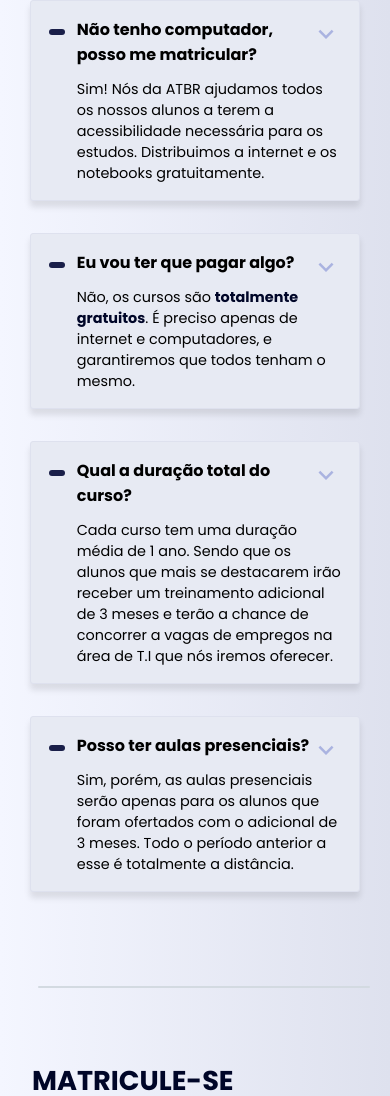
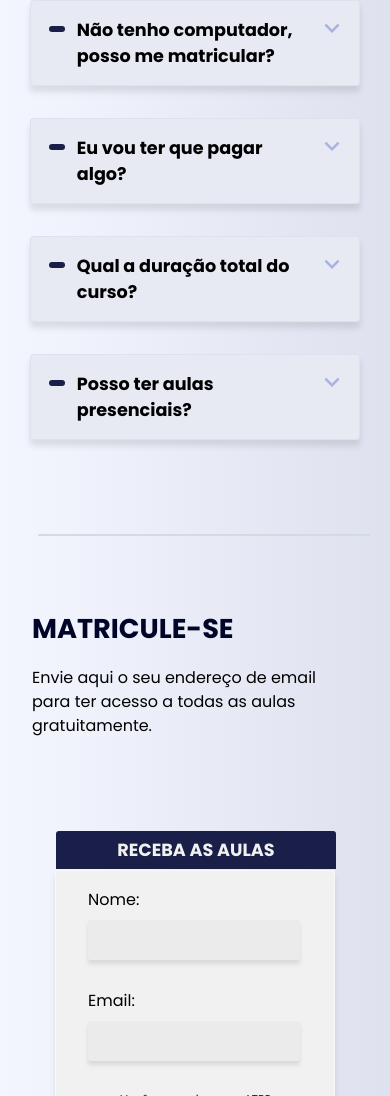
Before and after one commit to MatheusBaganha/ATBR, a plain HTML site: page index.html in a window 390 px wide. Shown: the part 2600-3696 px from the top of the page. Drawn offline with Linux system fonts and the light colour scheme.

Commit message:
feature toggleDuvidas

```diff
--- a/index.html
+++ b/index.html
@@ -83,39 +83,24 @@
     <section class="sectionDuvidas">
       <dl data-animar class="containerDuvidas">
         <article class="containerPergunta">
-          <dt>
-            <h3 class="pergunta">Não tenho computador, posso me matricular?</h3>
-          </dt>
-          <dd>
-            <p class="resposta">Sim! Nós da ATBR ajudamos todos os nossos alunos a terem a acessibilidade necessária para os estudos. Distribuimos a internet e os notebooks gratuitamente.</p>
+          <dt data-pergunta class="pergunta">Não tenho computador, posso me matricular?</dt>
+          <dd data-resposta class="resposta aberto">Sim! Nós da ATBR ajudamos todos os nossos alunos a terem a acessibilidade necessária para os estudos. Distribuimos a internet e os notebooks gratuitamente.</dd>
+        </article>
+
+        <article class="containerPergunta">
+          <dt data-pergunta class="pergunta">Eu vou ter que pagar algo? </dt>
+          <dd data-resposta class="resposta">Não, os cursos são <strong>totalmente gratuitos</strong>. É preciso apenas de internet e computadores, e garantiremos que todos tenham o mesmo.
           </dd>
         </article>
 
         <article class="containerPergunta">
-          <dt>
-            <h3 class="pergunta">Eu vou ter que pagar algo?</h3>
-          </dt>
-          <dd>
-            <p class="resposta">Não, os cursos são <strong>totalmente gratuitos</strong>. É preciso apenas de internet e computadores, e garantiremos que todos tenham o mesmo. </p>
-          </dd>
+          <dt data-pergunta class="pergunta">Qual a duração total do curso?</dt>
+          <dd data-resposta class="resposta">Cada curso tem uma duração média de 1 ano. Sendo que os alunos que mais se destacarem irão receber um treinamento adicional de 3 meses e terão a chance de concorrer a vagas de empregos na área de T.I que nós iremos oferecer.</dd>
         </article>
 
         <article class="containerPergunta">
-          <dt>
-            <h3 class="pergunta">Qual a duração total do curso?</h3>
-          </dt>
-          <dd>
-            <p class="resposta">Cada curso tem uma duração média de 1 ano. Sendo que os alunos que mais se destacarem irão receber um treinamento adicional de 3 meses e terão a chance de concorrer a vagas de empregos na área de T.I que nós iremos oferecer.</p>
-          </dd>
-        </article>
-
-        <article class="containerPergunta">
-          <dt>
-            <h3 class="pergunta">Posso ter aulas presenciais?</h3>
-          </dt>
-          <dd>
-            <p class="resposta">Sim, porém, as aulas presenciais serão apenas para os alunos que foram ofertados com o adicional de 3 meses. Todo o período anterior a esse é totalmente a distância.</p>
-          </dd>
+          <dt data-pergunta class="pergunta">Posso ter aulas presenciais?</dt>
+          <dd data-resposta class="resposta">Sim, porém, as aulas presenciais serão apenas para os alunos que foram ofertados com o adicional de 3 meses. Todo o período anterior a esse é totalmente a distância.</dd>
         </article>
       </dl>
     </section>
@@ -168,7 +153,7 @@
       <p>02020-020</p>
     </article>
   </footer>
-  <script type="module" src="script.js"></script>
+  <script type="module" defer src="script.js"></script>
 </body>
 
 </html>
--- a/js/menuMobile.js
+++ b/js/menuMobile.js
@@ -1,9 +1,9 @@
 export default function menuMobile() {
   const menuBtn = document.querySelector('[data-menuBtn]');
-  const classActive = 'active'
+  const classActive = 'active';
 
   function toggleMenu(event) {
-    if(event.type === 'touchstart') {
+    if (event.type === 'touchstart') {
       event.preventDefault();
     }
     const nav = document.querySelector('[data-nav]');
@@ -11,7 +11,7 @@ export default function menuMobile() {
 
     const isActive = nav.classList.contains(classActive);
     event.currentTarget.setAttribute('aria-expanded', isActive);
-    if(isActive) {
+    if (isActive) {
       event.currentTarget.setAttribute('aria-label', 'Fechar Menu');
     } else {
       event.currentTarget.setAttribute('aria-label', 'Abrir Menu');
--- /dev/null
+++ b/js/toggleDuvidas.js
@@ -0,0 +1,23 @@
+export default function toggleDuvidas() {
+  const perguntas = document.querySelectorAll('[data-pergunta]');
+  const classAbrir = 'abrir';
+
+  function togglePergunta(pergunta) {
+    pergunta.target.nextElementSibling.classList.toggle(classAbrir);
+    pergunta.target.parentNode.classList.toggle(classAbrir);
+
+    const aberto = pergunta.target.nextElementSibling.classList.contains(classAbrir);
+
+    if (aberto) {
+      pergunta.target.setAttribute('aria-label', 'Fechar Pergunta');
+      pergunta.target.setAttribute('aria-expanded', aberto);
+    } else {
+      pergunta.target.setAttribute('aria-label', 'Abrir Pergunta');
+      pergunta.target.setAttribute('aria-expanded', aberto);
+    }
+  }
+
+  perguntas.forEach((pergunta) => {
+    pergunta.addEventListener('click', togglePergunta);
+  });
+}
--- a/script.js
+++ b/script.js
@@ -1,5 +1,7 @@
+import animarAoScroll from './js/animarAoScroll.js';
 import menuMobile from './js/menuMobile.js';
-import animarAoScroll from './js/animarAoScroll.js';
+import toggleDuvidas from './js/toggleDuvidas.js';
 
+animarAoScroll();
 menuMobile();
-animarAoScroll();
+toggleDuvidas();
--- a/scss/_duvidas.scss
+++ b/scss/_duvidas.scss
@@ -27,6 +27,8 @@
 .pergunta {
   font-size: 1.2rem;
   margin-left: 28px;
+  font-weight: bold;
+  cursor: pointer;
 }
 
 .pergunta::before {
@@ -48,14 +50,40 @@
   height: 30px;
   background-image: url(../svg/expandir-mais.svg);
   position: absolute;
-  right: 8px;
-  top: 8px;
+  right: 12px;
+  top: 12px;
+  transition: .3s;
+  rotate: 0deg;
 }
 
 .resposta {
+  display: none;
   font-size: 1rem;
   margin-top: 12px;
   margin-left: 28px;
+}
+
+@keyframes Open {
+  from {
+      opacity: 0;
+      transform: translateY(-30px);
+  }
+  to {
+      opacity: 1;
+      transform: translateY(0);
+  }
+}
+
+.abrir {
+  display: block;
+}
+
+.resposta.abrir {
+  animation: Open .6s forwards;
+}
+
+.containerPergunta.abrir > .pergunta::after {
+  transform: rotate(540deg);
 }
 
 @media (max-width: 1174px) {
@@ -76,18 +104,13 @@
   }
 
   .pergunta {
-    font-size: 1rem;
+    font-size: 1.1rem;
     padding-right: 32px;
   }
 
   .pergunta::before {
     left: 18px;
-    top: 28px;
-  }
-
-  .pergunta::after {
-    right: 18px;
-    top: 18px;
+    top: 25px;
   }
 
   .resposta {
--- a/scss/style.scss
+++ b/scss/style.scss
@@ -1,4 +1,4 @@
-@import './reset';
+@import './config';
 @import './header';
 @import './home';
 @import './footer';
```
Also changed, not shown: js/animarAoScroll.js (+6 -6 lines), .eslintrc.json (added), css/style.css, scss/config.scss (renamed from scss/_reset.scss).
